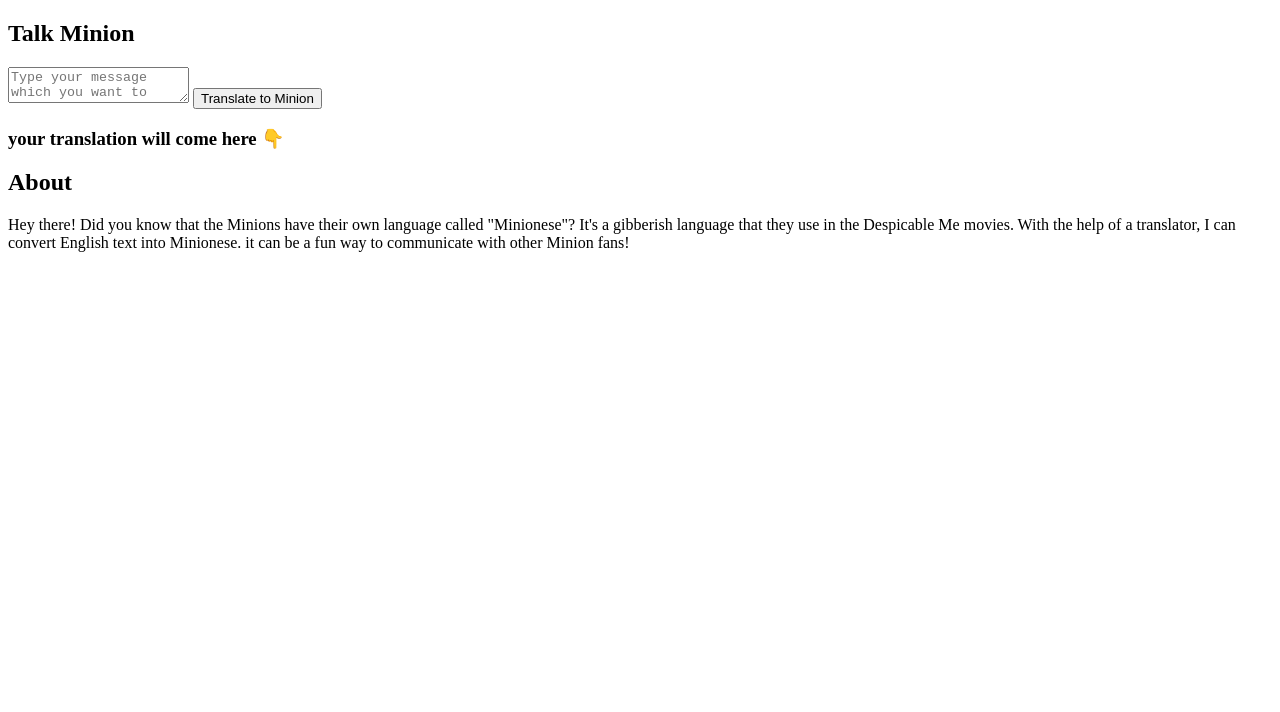
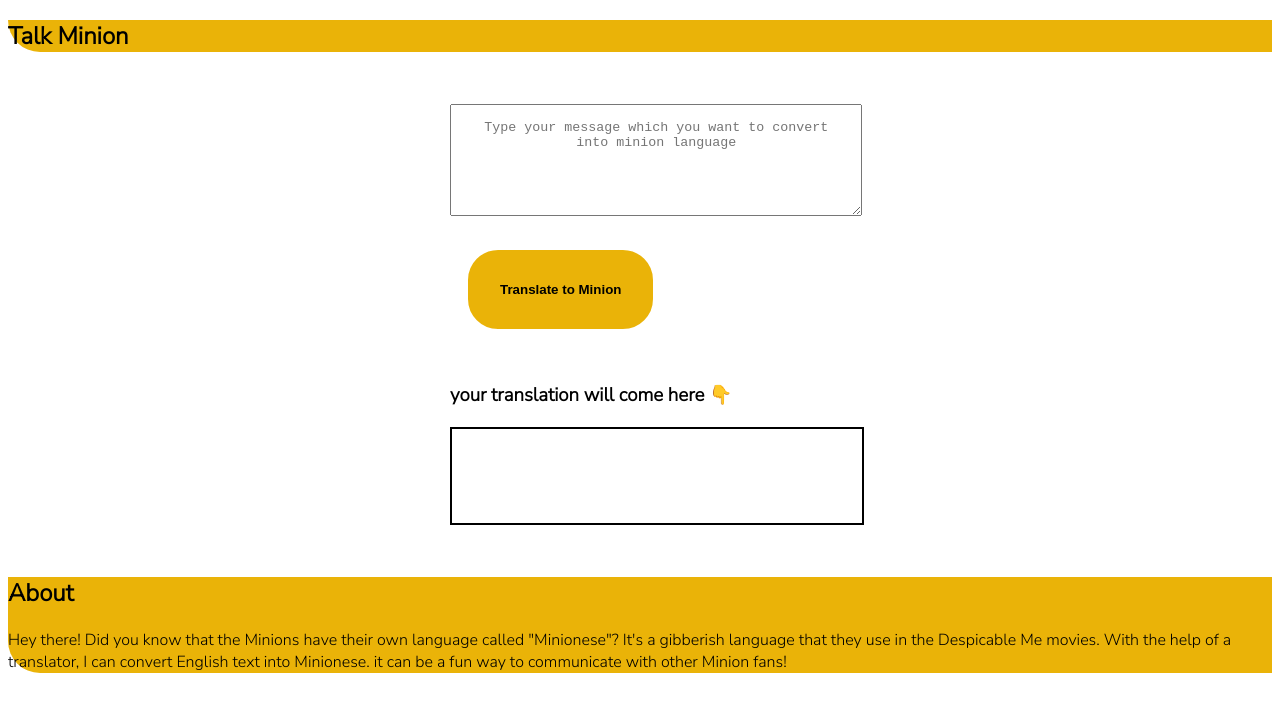
Before and after one commit to Hritik2023/Minionspeak, a plain HTML site: page index.html in a window 1280 px wide. Drawn offline with Linux system fonts and the light colour scheme.

Commit message:
style yet

```diff
--- a/Styles.css
+++ b/Styles.css
@@ -0,0 +1,61 @@
+
+@import url('https://fonts.googleapis.com/css2?family=Nunito+Sans:ital,wght@0,200;0,300;1,300;1,600&display=swap');
+
+:root {
+    --primary-colour:#EAB308 ;
+}
+
+body {
+    font-family: 'Nunito Sans', sans-serif;
+}
+
+textarea {
+    height: 10vh;
+    text-align: center;
+    width: 380px;
+    max-width: 100%;
+    display: block;
+    margin: auto;
+    padding: 4% 4%;
+}
+
+.nav-container {
+    background-color: var(--primary-colour);
+    padding: 2% 2%
+    text-align: center;
+    border-bottom-left-radius: 2rem;
+    display: block;
+    width : 100%;
+
+}
+
+main {
+    width:380px;
+    margin: auto;
+    padding: 2rem 2rem;
+    display: block;
+}
+
+#btn-translate {
+    background-color: var(--primary-colour);
+    border: 2px solid white;
+    padding: 2rem 2rem;
+    border-radius: 2rem;
+    margin: 2rem 1rem;
+    font-weight: bold;
+
+}
+#text-output {
+    border:2px solid black;
+    height: 8vh;
+    width: 380px;
+    padding: 4% 4%;
+    max-width: 100%;
+    margin: auto;
+}
+
+
+.footer-para {
+    margin: 2% 8%
+    display: block;
+}
--- a/index.html
+++ b/index.html
@@ -5,6 +5,7 @@
     <meta http-equiv="X-UA-Compatible" content="IE=edge">
     <meta name="viewport" content="width=device-width, initial-scale=1.0">
     <title>Minion Speak | Home</title>
+    <link href="Styles.css" rel="stylesheet">
 </head>
 <body>
     <nav class="nav-container">
@@ -35,5 +36,6 @@
     </footer>
 
 <script src="app.js" type="text/javascript"></script>
+<link rel="stylesheet" href="Styles.css">
 </body>
 </html>
```
